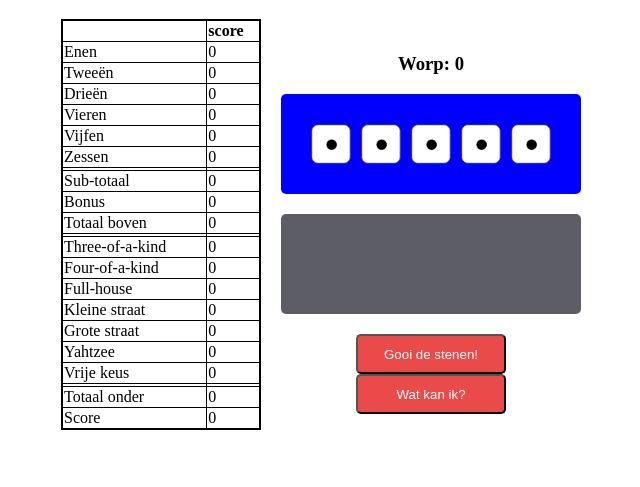
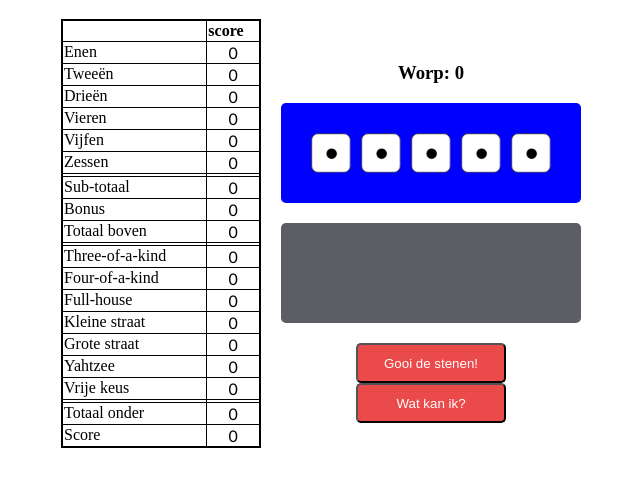
Before and after one commit to JaccoGritter/yahtzee, a plain HTML site: page index.html in a window 1280 px wide. Shown: the part 61-548 px from the top of the page, without its empty margins (319-959 px from the left). Drawn offline with Linux system fonts and the light colour scheme.

Commit message:
possibilities shown on scorecard after:wat kan ik

```diff
--- a/css/style.css
+++ b/css/style.css
@@ -24,6 +24,17 @@ table {
 
 th, td {
    border: 1px solid black;
+}
+
+.score {
+    font-family: 'Gill Sans', 'Gill Sans MT', Calibri, 'Trebuchet MS', sans-serif;
+    text-align: center;
+}
+
+.possibility {
+    opacity: 0.7;
+    font-family: 'Gill Sans', 'Gill Sans MT', Calibri, 'Trebuchet MS', sans-serif;
+    cursor: pointer;
 }
 
 #container1 {
--- a/index.html
+++ b/index.html
@@ -22,27 +22,27 @@
                 </tr>
                 <tr>
                     <td id="enen-tag">Enen</td>
-                    <td id="enen"></td>
+                    <td id="enen" class="score"></td>
                 </tr>
                 <tr>
                     <td id="tweeen-tag">Tweeën</td>
-                    <td id="tweeen"></td>
+                    <td id="tweeen" class="score"></td>
                 </tr>
                 <tr>
                     <td id="drieen-tag">Drieën</td>
-                    <td id="drieen"></td>
+                    <td id="drieen" class="score"></td>
                 </tr>
                 <tr>
                     <td id="vieren-tag">Vieren</td>
-                    <td id="vieren"></td>
+                    <td id="vieren" class="score"></td>
                 </tr>
                 <tr>
                     <td id="vijfen-tag">Vijfen</td>
-                    <td id="vijfen"></td>
+                    <td id="vijfen" class="score"></td>
                 </tr>
                 <tr>
                     <td id="zessen-tag">Zessen</td>
-                    <td id="zessen"></td>
+                    <td id="zessen" class="score"></td>
                 </tr>
                 <tr>
                     <td></td>
@@ -50,15 +50,15 @@
                 </tr>
                 <tr>
                     <td>Sub-totaal</td>
-                    <td id="subtotaalboven"></td>
+                    <td id="subtotaalboven" class="score"></td>
                 </tr>
                 <tr>
                     <td>Bonus</td>
-                    <td id="bonus"></td>
+                    <td id="bonus" class="score"></td>
                 </tr>
                 <tr>
                     <td>Totaal boven</td>
-                    <td id="totaalboven"></td>
+                    <td id="totaalboven" class="score"></td>
                 </tr>
                 <tr>
                     <td></td>
@@ -66,31 +66,31 @@
                 </tr>
                 <tr>
                     <td id="threeoak-tag">Three-of-a-kind</td>
-                    <td id="threeoak"></td>
+                    <td id="threeoak" class="score"></td>
                 </tr>
                 <tr>
                     <td id="fouroak-tag">Four-of-a-kind</td>
-                    <td id="fouroak"></td>
+                    <td id="fouroak" class="score"></td>
                 </tr>
                 <tr>
                     <td id="fullhouse-tag">Full-house</td>
-                    <td id="fullhouse"></td>
+                    <td id="fullhouse" class="score"></td>
                 </tr>
                 <tr>
                     <td id="kleinestraat-tag">Kleine straat</td>
-                    <td id="kleinestraat"></td>
+                    <td id="kleinestraat" class="score"></td>
                 </tr>
                 <tr>
                     <td id="grotestraat-tag">Grote straat</td>
-                    <td id="grotestraat"></td>
+                    <td id="grotestraat" class="score"></td>
                 </tr>
                 <tr>
                     <td id="yahtzee-tag">Yahtzee</td>
-                    <td id="yahtzee"></td>
+                    <td id="yahtzee" class="score"></td>
                 </tr>
                 <tr>
                     <td id="vrijekeus-tag">Vrije keus</td>
-                    <td id="vrijekeus"></td>
+                    <td id="vrijekeus" class="score"></td>
                 </tr>
                 <tr>
                     <td></td>
@@ -98,11 +98,11 @@
                 </tr>
                 <tr>
                     <td>Totaal onder</td>
-                    <td id="subtotaalonder"></td>
+                    <td id="subtotaalonder" class="score"></td>
                 </tr>
                 <tr>
                     <td>Score</td>
-                    <td id="totaalscore"></td>
+                    <td id="totaalscore" class="score"></td>
                 </tr>
             </table>
         </div>
--- a/javascript/script.js
+++ b/javascript/script.js
@@ -6,34 +6,6 @@ const die5img = "url('./images/Alea_5.png')";
 const die6img = "url('./images/Alea_6.png')";
 const imgArray = [die1img, die2img, die3img, die4img, die5img, die6img];
 import scoreCard from './ScoreCard.js';
-
-// const game = {
-//     round: 1,
-//     turn: 0,
-//     scores: {
-//         enen: 0,
-//         tweeen: 0,
-//         drieen: 0,
-//         vieren: 0,
-//         vijfen: 0,
-//         zessen: 0,
-//         fullhouse: 0,
-//         threeoak: 0,
-//         fouroak: 0,
-//         fullhouse: 0,
-//         kleinestraat: 0,
-//         grotestraat: 0,
-//         yahtzee: 0,
-//         vrijekeus: 0,
-//         subtotaalboven: 0,
-//         bonus: 0,
-//         totaalboven: 0,
-//         subtotaalonder: 0,
-//         totaalscore: 0
-//     }
-// }
-
-// const possibilities = {};
 
 const drag = ev => {
     ev.dataTransfer.setData("text/plain", ev.target.id);
@@ -105,6 +77,16 @@ const checkPossibilities = () => {
     thrown.sort();
     scoreCard.thrown = thrown;
     scoreCard.checkPossibilities();
+    scoreCard.tags.forEach(tag=> {
+        console.log(tag);
+        let element = document.getElementById(tag);
+        if(scoreCard.scores[tag] === 0) {
+        element.innerHTML = scoreCard.possibilities[tag];
+        element.classList.add("possibility")
+    };
+
+    });
+
     //console.log(scoreCard.possibilities.enen);
 }
 
```
